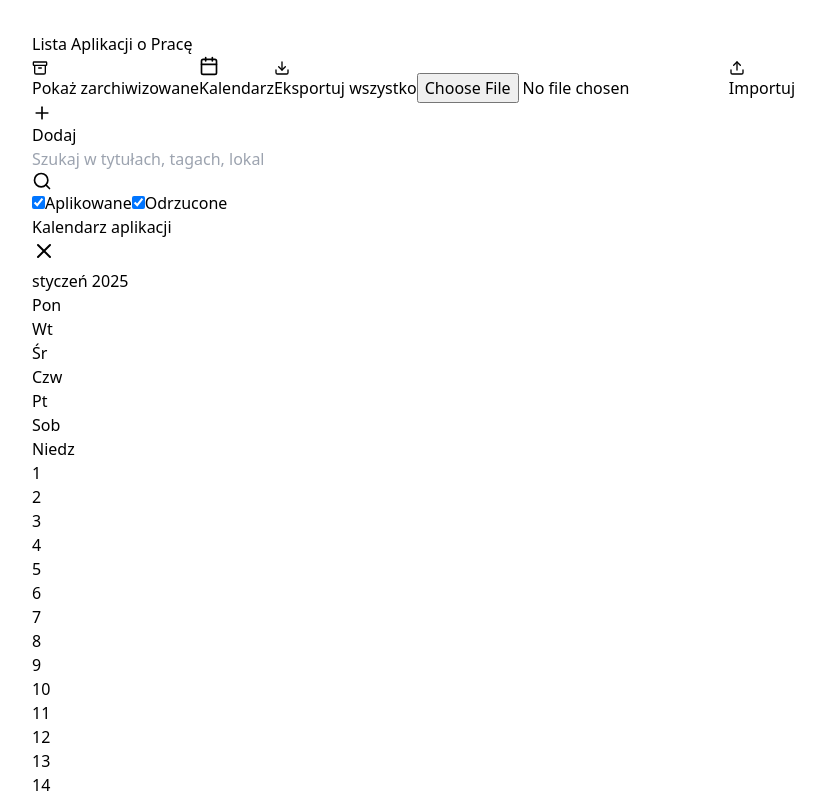
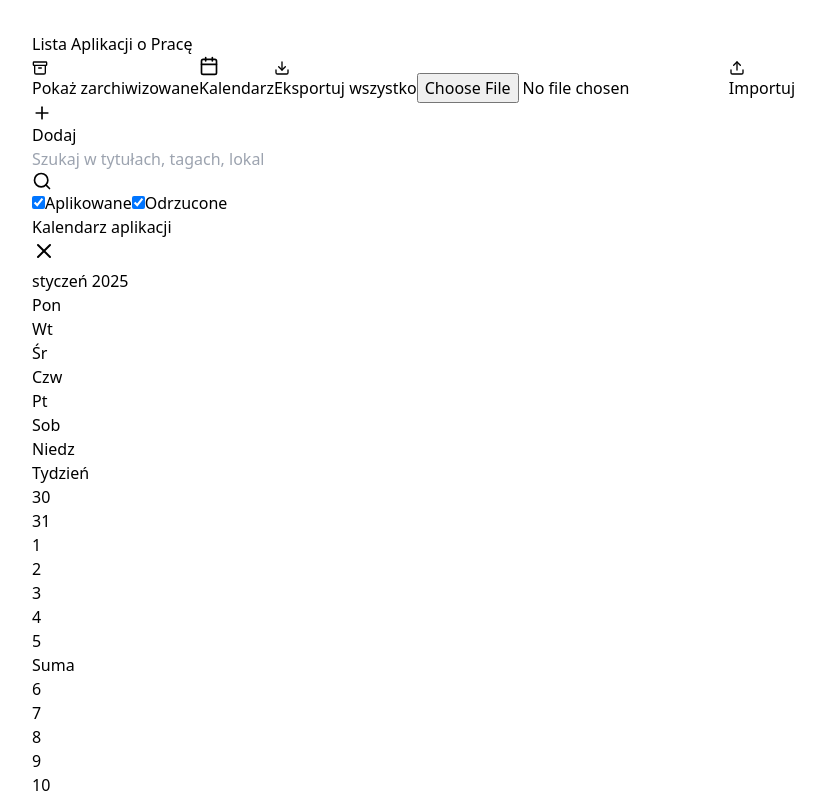
Before and after one commit to sevisilex/job-tracker, a React (Vite) app: page / in a window 1280 px wide. Both pictures are taken after a click on the button "Kalendarz". Shown: the top 800 px of the page, without its empty margins (0-825 px from the left). Built offline with nearby package versions, Linux system fonts and the light colour scheme.

Commit message:
feat: implement weekly totals

```diff
--- a/src/components/Calendar.tsx
+++ b/src/components/Calendar.tsx
@@ -12,6 +12,12 @@ interface DayProps {
     sent: number;
     rejected: number;
   };
+}
+
+interface WeekTotals {
+  pending: number;
+  sent: number;
+  rejected: number;
 }
 
 const Calendar: React.FC<CalendarProps> = ({ applications }) => {
@@ -56,6 +62,53 @@ const Calendar: React.FC<CalendarProps> = ({ applications }) => {
     return days;
   };
 
+
+  const getWeekTotals = (weekDays: DayProps[]): WeekTotals => {
+    return weekDays.reduce((totals, day) => ({
+      pending: totals.pending + day.counts.pending,
+      sent: totals.sent + day.counts.sent,
+      rejected: totals.rejected + day.counts.rejected,
+    }), { pending: 0, sent: 0, rejected: 0 });
+  };
+
+  const splitIntoWeeks = (days: DayProps[]): DayProps[][] => {
+    const weeks: DayProps[][] = [];
+    let currentWeek: DayProps[] = [];
+
+    // Add empty days at the start
+    const firstDay = days[0].date;
+    const emptyDaysStart = firstDay.getDay() === 0 ? 6 : firstDay.getDay() - 1;
+    for (let i = 0; i < emptyDaysStart; i++) {
+      currentWeek.push({
+        date: new Date(firstDay.getFullYear(), firstDay.getMonth(), 0 - (emptyDaysStart - i - 1)),
+        counts: { pending: 0, sent: 0, rejected: 0 }
+      });
+    }
+
+    days.forEach((day) => {
+      currentWeek.push(day);
+      if (day.date.getDay() === 0 || currentWeek.length === 7) {
+        weeks.push(currentWeek);
+        currentWeek = [];
+      }
+    });
+
+    // Add empty days at the end if needed
+    if (currentWeek.length > 0) {
+      const lastDay = days[days.length - 1].date;
+      const emptyDaysEnd = 7 - currentWeek.length;
+      for (let i = 1; i <= emptyDaysEnd; i++) {
+        currentWeek.push({
+          date: new Date(lastDay.getFullYear(), lastDay.getMonth(), lastDay.getDate() + i),
+          counts: { pending: 0, sent: 0, rejected: 0 }
+        });
+      }
+      weeks.push(currentWeek);
+    }
+
+    return weeks;
+  };
+
   const applicationCounts = getApplicationCountsByDay();
   const days = getDaysInMonth();
   const weekdays = ['Pon', 'Wt', 'Śr', 'Czw', 'Pt', 'Sob', 'Niedz'];
@@ -66,34 +119,57 @@ const Calendar: React.FC<CalendarProps> = ({ applications }) => {
         {new Date().toLocaleDateString('pl-PL', { month: 'long', year: 'numeric' })}
       </h3>
 
-      <div className="grid grid-cols-7 gap-1">
+      <div className="grid grid-cols-8 gap-1">
         {weekdays.map(day => (
           <div key={day} className="text-center font-mono text-sm p-2">
             {day}
           </div>
         ))}
+        <div className="text-center font-mono text-sm p-2">Tydzień</div>
 
-        {/* Wypełnij puste dni przed pierwszym dniem miesiąca */}
-        {Array.from({ length: days[0].date.getDay() === 0 ? 6 : days[0].date.getDay() - 1 }).map((_, i) => (
-          <div key={`empty-${i}`} className="p-2" />
-        ))}
-
-        {days.map(({ date, counts }) => (
+        {splitIntoWeeks(days).map((week, weekIndex) => (
+          <React.Fragment key={weekIndex}>
+            {week.map((day, dayIndex) => (
               <div
-            key={date.toISOString()}
-            className={`p-2 text-center rounded ${counts.pending || counts.sent || counts.rejected ? 'bg-blue-50 hover:bg-blue-100' : 'hover:bg-gray-100'
+                key={`${weekIndex}-${dayIndex}`}
+                className={`p-2 text-center rounded ${day.date.getMonth() === new Date().getMonth() ? // Sprawdzamy czy dzień należy do aktualnego miesiąca
+                    (day.counts.pending || day.counts.sent || day.counts.rejected ? 'bg-blue-50 hover:bg-blue-100' : 'hover:bg-gray-100')
+                    : 'text-gray-300' // Dni z poprzedniego/następnego miesiąca będą wyszarzone
                   }`}
-            title={counts.pending + counts.sent + counts.rejected ?
-              `Utworzone: ${counts.pending + counts.sent + counts.rejected}, Oczekuje: ${counts.pending}, Wysłane: ${counts.sent}, Odrzucone: ${counts.rejected}` :
+                title={day.counts.pending + day.counts.sent + day.counts.rejected ?
+                  `Utworzone: ${day.counts.pending + day.counts.sent + day.counts.rejected}, Oczekuje: ${day.counts.pending}, Wysłane: ${day.counts.sent}, Odrzucone: ${day.counts.rejected}` :
                   'Brak aplikacji'}
               >
-            <div className="font-mono text-xs">{date.getDate()}</div>
+                <div className="font-mono text-xs">{day.date.getDate()}</div>
+                {day.date.getMonth() === new Date().getMonth() && ( // Pokazujemy liczniki tylko dla dni z aktualnego miesiąca
                   <div className="font-mono">
-              {counts.pending ? (<b className="text-blue-300"> {counts.pending} </b>) : ''}
-              {counts.sent ? (<b className="text-green-400"> {counts.sent} </b>) : ''}
-              {counts.rejected ? (<b className="text-red-300"> {counts.rejected} </b>) : ''}
+                    {day.counts.pending ? (<b className="text-blue-300"> {day.counts.pending} </b>) : ''}
+                    {day.counts.sent ? (<b className="text-green-400"> {day.counts.sent} </b>) : ''}
+                    {day.counts.rejected ? (<b className="text-red-300"> {day.counts.rejected} </b>) : ''}
+                  </div>
+                )}
+              </div>
+            ))}
+            {/* Weekly totals */}
+            {(() => {
+              const totals = getWeekTotals(week.filter(day =>
+                day.counts.pending + day.counts.sent + day.counts.rejected > 0
+              ));
+              return (
+                <div
+                  className="p-2 text-center rounded bg-gray-50"
+                  title={`Tygodniowo - Utworzone: ${totals.pending + totals.sent + totals.rejected}, Oczekuje: ${totals.pending}, Wysłane: ${totals.sent}, Odrzucone: ${totals.rejected}`}
+                >
+                  <div className="font-mono text-xs">Suma</div>
+                  <div className="font-mono">
+                    {totals.pending ? (<b className="text-blue-300"> {totals.pending} </b>) : ''}
+                    {totals.sent ? (<b className="text-green-400"> {totals.sent} </b>) : ''}
+                    {totals.rejected ? (<b className="text-red-300"> {totals.rejected} </b>) : ''}
                   </div>
                 </div>
+              );
+            })()}
+          </React.Fragment>
         ))}
       </div>
     </div>
```
Lines whose indentation alone changed are shown as unchanged.
